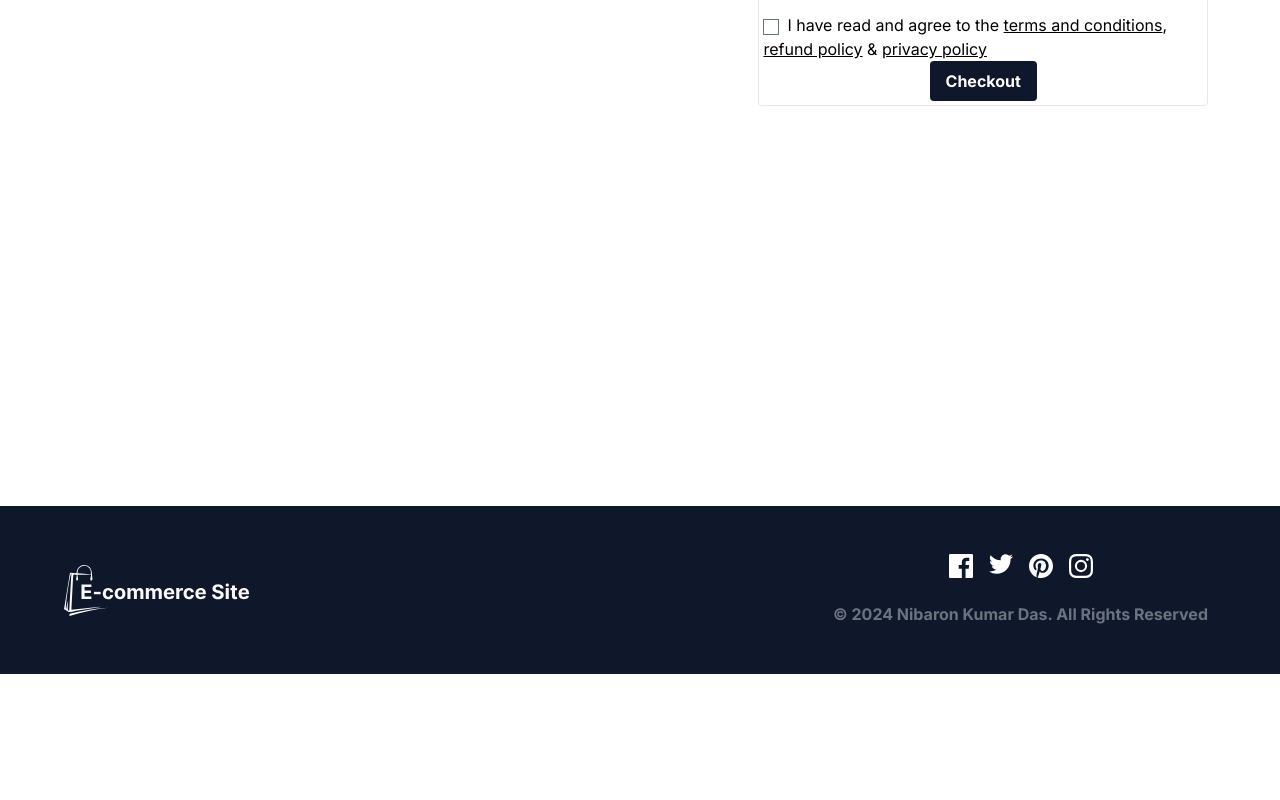
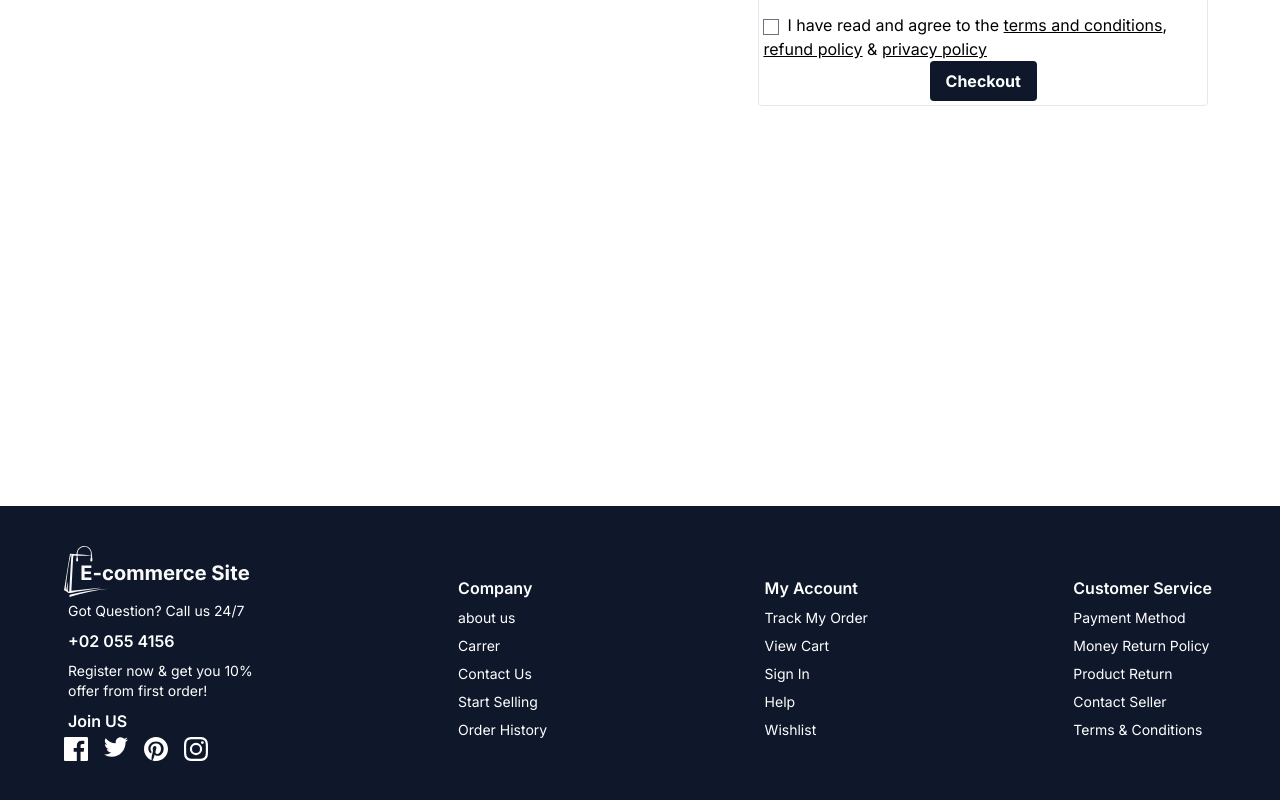
Before and after one commit to Nibaron/tech_analytica_task, a Next.js app: page /products in a window 1280 px wide. Shown: the part 342-1142 px from the top of the page. Before the commit the page ends 1016 px from the top, so only its background shows below. Built offline with nearby package versions, Linux system fonts and the light colour scheme; no server answers.

Commit message:
footer figma style

```diff
--- a/conponents/layout/footer.tsx
+++ b/conponents/layout/footer.tsx
@@ -14,46 +14,74 @@ export const Footer = () => {
         {/** Footer Flex Container */}
         <div className="flex flex-col items-center mb-8 space-y-6 md:flex-row md:space-y-0 md:justify-between md:items-start">
           {/** Menu & Logo Container */}
-          <div className="flex flex-col items-center space-y-8 md:items-start md:space-y-4">
-            {/** Logo */}
+          <div className="flex flex-col space-y-8 md:items-start md:space-y-4">
+            <div className="justify-start">
+              <LogoSite />
+              <p className="text-white p-1 text-sm">
+                Got Question? Call us 24/7
+              </p>
+              <p className="text-white p-1 font-semibold">+02 055 4156</p>
+              <p className="text-white p-1 text-sm">
+                Register now & get you 10% <br />
+                offer from first order!
+              </p>
+              <p className="text-white p-1 font-semibold">Join US</p>
+            </div>
 
-            <LogoSite />
-          </div>
-
-          {/** Social & Copy Container */}
-          <div className="flex flex-col items-start justify-between p-2 space-y-4 text-gray-500">
-            {/** icons Container */}
-            <div className="flex items-center justify-center mx-auto space-x-4 md:justify-end md:mx-0">
-              {/** Icon 1 */}
+            <div className="flex flex-row space-x-4">
               <div className="h-8 group">
                 <a href="#">
-                  {/* <Image src={<FacebookIcon/>} alt="" className="h-6" /> */}
                   <FacebookIcon />
                 </a>
               </div>
-              {/** Icon 2 */}
               <div className="h-8 group">
                 <a href="#">
                   <TwitterIcon />
                 </a>
               </div>
-              {/** Icon 3 */}
               <div className="h-8 group">
                 <a href="#">
                   <PinterestIcon />
                 </a>
               </div>
-              {/** Icon 4 */}
               <div className="h-8 group">
                 <a href="#">
                   <InstagramIcon />
                 </a>
               </div>
             </div>
+          </div>
 
-            {/** Copy */}
-            <div className="font-bold">
-              &copy; 2024 Nibaron Kumar Das. All Rights Reserved
+          <div className="flex flex-col space-y-4 mr-3 hidden md:block">
+            <div className="justify-start">
+              <p className="text-white p-1 font-semibold">Company</p>
+              <p className="text-white p-1 text-sm">about us</p>
+              <p className="text-white p-1 text-sm">Carrer</p>
+              <p className="text-white p-1 text-sm">Contact Us</p>
+              <p className="text-white p-1 text-sm">Start Selling</p>
+              <p className="text-white p-1 text-sm">Order History</p>
+            </div>
+          </div>
+
+          <div className="flex flex-col space-y-4 hidden md:block">
+            <div className="justify-start">
+              <p className="text-white p-1 font-semibold">My Account</p>
+              <p className="text-white p-1 text-sm">Track My Order</p>
+              <p className="text-white p-1 text-sm">View Cart</p>
+              <p className="text-white p-1 text-sm">Sign In</p>
+              <p className="text-white p-1 text-sm">Help</p>
+              <p className="text-white p-1 text-sm">Wishlist</p>
+            </div>
+          </div>
+
+          <div className="flex flex-col space-y-4 hidden md:block">
+            <div className="justify-start">
+              <p className="text-white p-1 font-semibold">Customer Service</p>
+              <p className="text-white p-1 text-sm">Payment Method</p>
+              <p className="text-white p-1 text-sm">Money Return Policy</p>
+              <p className="text-white p-1 text-sm">Product Return</p>
+              <p className="text-white p-1 text-sm">Contact Seller</p>
+              <p className="text-white p-1 text-sm">Terms & Conditions</p>
             </div>
           </div>
         </div>
```
